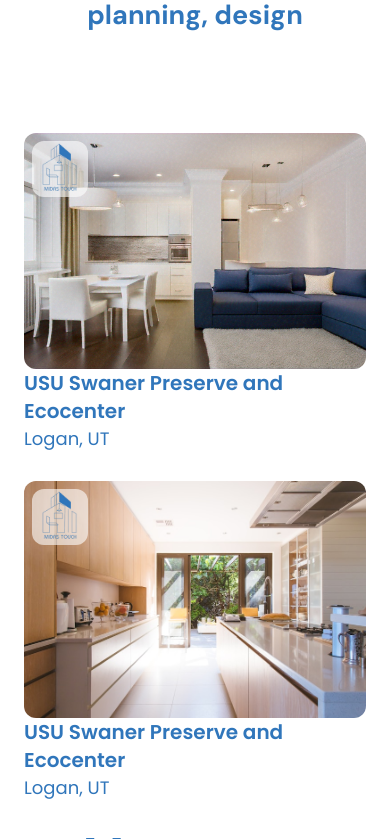
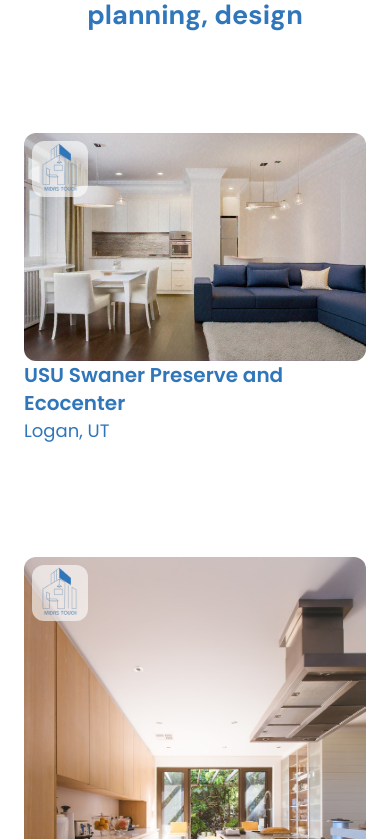
Before and after one commit to ShivamIT23/newreact, a React (Vite) app in the folder frontend/: page / in a window 390 px wide. Shown: the part 4865-5704 px from the top of the page. Built offline with nearby package versions, Linux system fonts and the light colour scheme.

Commit message:
Finished 4

```diff
--- a/frontend/src/components/Home/Home_Project.tsx
+++ b/frontend/src/components/Home/Home_Project.tsx
@@ -36,7 +36,7 @@ export default function Home_Project() {
           </h5>
         </div>
       </section>
-      <section className="min-h-fit h-[450px] flex flex-col gap-y-28 md:gap-y-20 md:grid grid-cols-3 gap-x-6 xl:gap-x-16 px-6 sm:px-12 lg:px-[5vw] pb-28 md:pb-16 md:py-16">
+      <section className="min-h-[450px] h-fit flex flex-col gap-y-28 md:gap-y-20 md:grid grid-cols-3 gap-x-6 xl:gap-x-16 px-6 sm:px-12 lg:px-[5vw] pb-28 md:pb-16 md:py-16">
         <div className="w-full col-span-2 h-[70%] rounded-xl">
           <div className="w-full rounded-xl relative h-full">
             <img
--- a/frontend/src/components/Home/Home_Work.tsx
+++ b/frontend/src/components/Home/Home_Work.tsx
@@ -6,7 +6,7 @@ import Contact_Button from "../Contact_Button";
 export default function Home_Work() {
   return (
     <>
-    <section className="bg-[linear-gradient(to_bottom,_#FFFFFF,_#F9F1E3)] mx-6 sm:mx-12 rounded-xl pb-16 lg:mx-[5vw] px-[3vw] min-h-fit h-screen">
+    <section className="bg-[linear-gradient(to_bottom,_#FFFFFF,_#F9F1E3)] mx-6  sm:mx-12 rounded-xl pb-16 lg:mx-[5vw] px-[3vw] h-fit min-h-screen">
         <div className="flex w-full flex-col gap-y-4 md:gap-y-0 md:flex-row justify-between mb-10">
           <div className="flex flex-col gap-2 bg-white md:w-[50%]">
             <h3 className="font-bold text-center md:text-start text-6xl">
```
